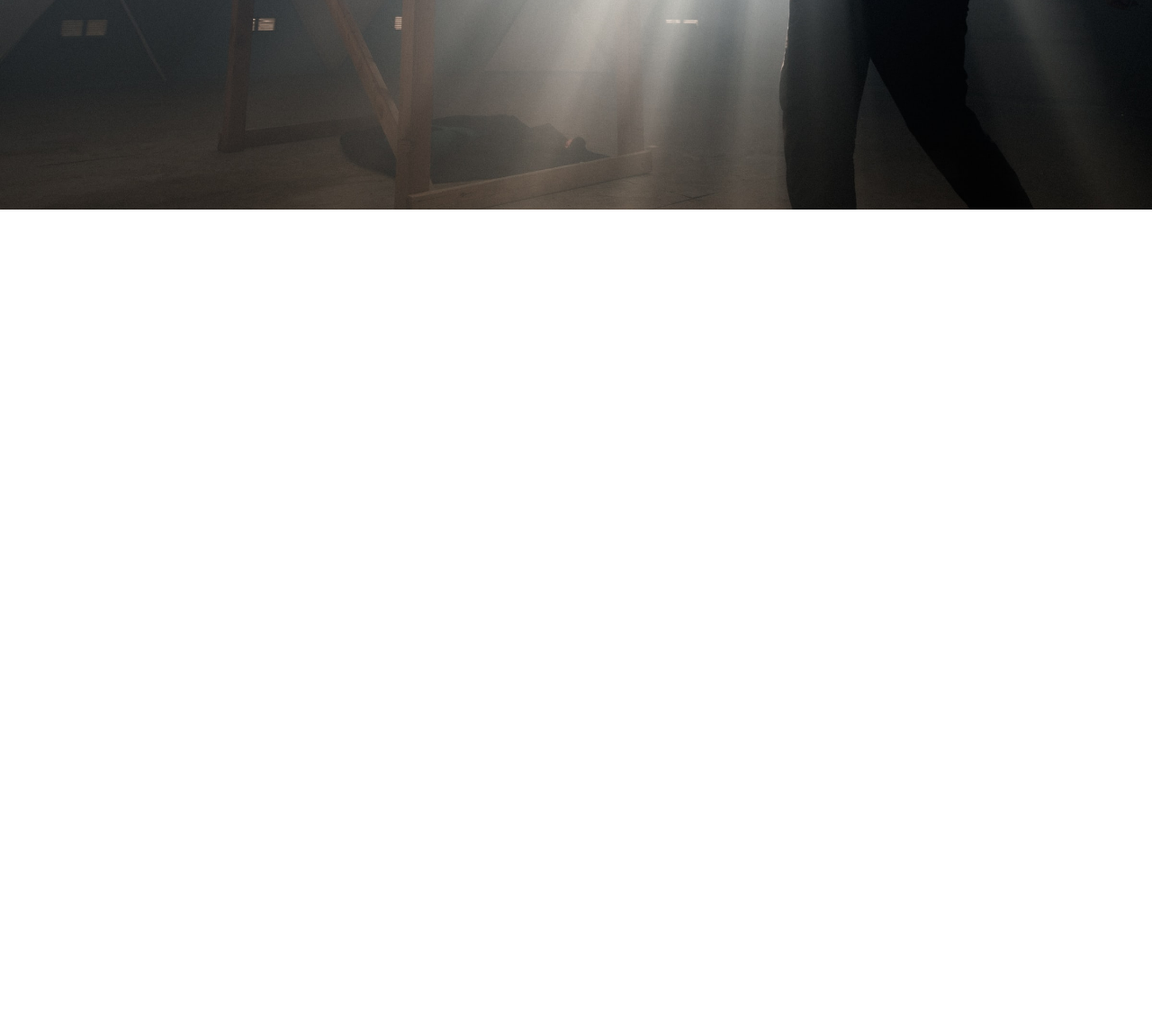
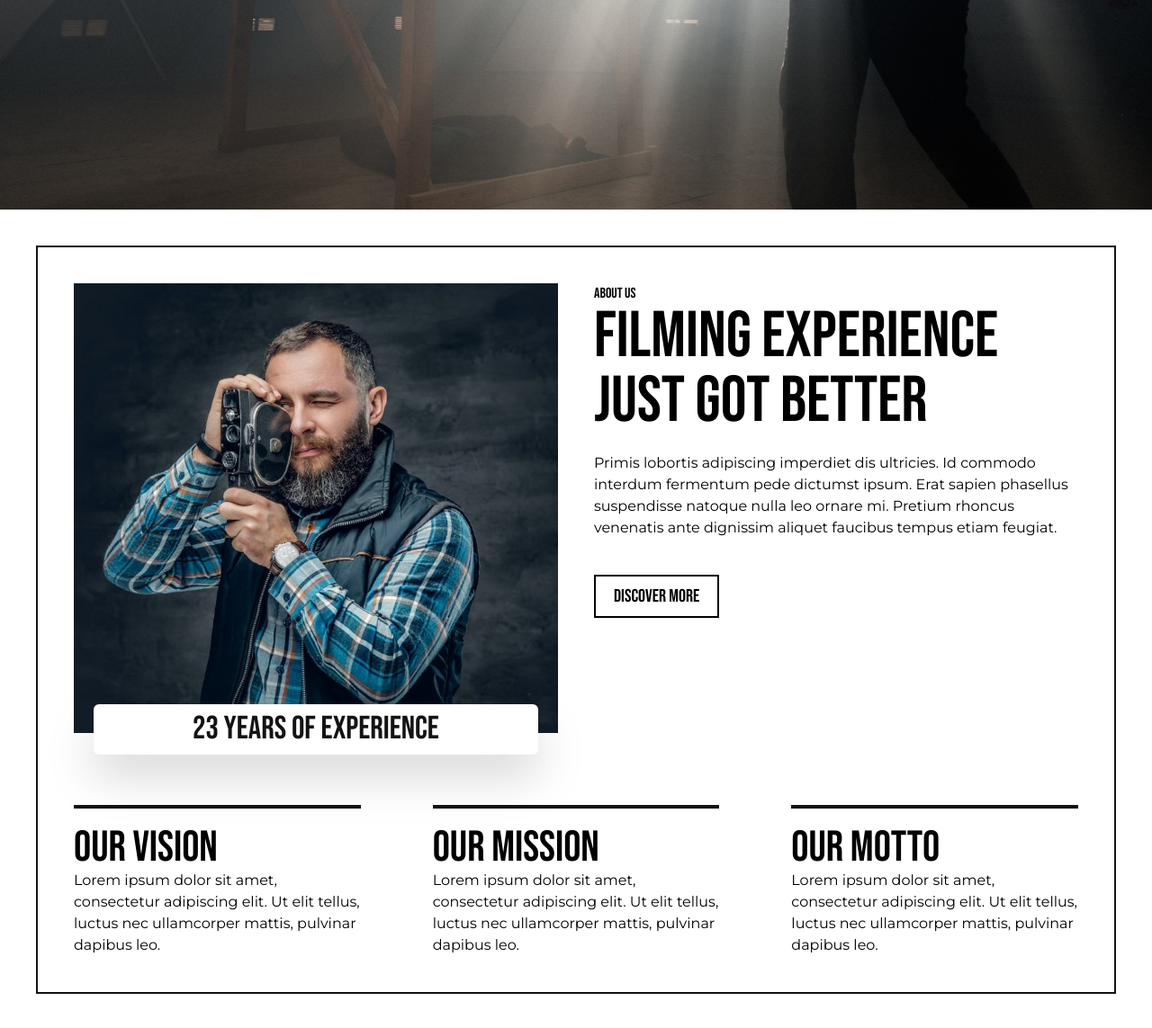
Before and after one commit to AkRazu/tailwind-css, a plain HTML site: page index.html in a window 1280 px wide. Shown: the part 567-1710 px from the top of the page at 90% size. Before the commit the page ends 800 px from the top, so only its background shows below. Drawn offline with nearby package versions, Linux system fonts and the light colour scheme.

Commit message:
about us section

```diff
--- a/index.html
+++ b/index.html
@@ -33,6 +33,7 @@
     </script>
   </head>
   <body>
+    <!-- Navbar -->
     <header class="w-full h-20 flex justify-center absolute bg-white">
       <nav class="w-4/5 h-full flex justify-between items-center font-bebas">
         <div>
@@ -49,7 +50,10 @@
     </header>
 
     <main>
-      <section class="h-screen  bg-[url('/images/banner.jpg')] bg-cover flex items-center">
+      <!-- Landing section -->
+      <section
+        class="h-screen bg-[url('/images/banner.jpg')] bg-cover flex items-center"
+      >
         <div class="mx-10 font-bebas text-white w-2/4">
           <p class="text-xl">Movie production studio</p>
           <h1 class="text-7xl">Films MAde to</h1>
@@ -58,7 +62,50 @@
             Lorem ipsum dolor sit amet, consectetur adipiscing elit. Ut elit
             tellus, luctus nec ullamcorper mattis, pulvinar dapibus leo.
           </p>
-          <button class="border-2 px-5 py-2 text-xl mt-10 hover:bg-yellow hover:text-black hover:border-yellow transition-all">Discover More</button>
+          <button
+            class="border-2 px-5 py-2 text-xl mt-10 hover:bg-yellow hover:text-black hover:border-yellow transition-all"
+          >
+            Discover More
+          </button>
+        </div>
+      </section>
+
+      <!-- About us -->
+      <section class="p-10">
+        <div class="border-2 border-offBlack p-10">
+          <div class="flex gap-x-10">
+            <div class="w-2/4 h-[500px] bg-[url('./images/camera-man.jpg')] bg-cover bg-center flex justify-center items-end mb-10">
+              <h1 class="font-bebas text-4xl text-offBlack bg-white w-11/12 text-center rounded-md drop-shadow-2xl py-2 -mb-6">23 YEARS of EXPERIENCE</h1>
+            </div>
+            <div class=" w-2/4 h-full font-bebas">
+              <p>ABOUT US</p>
+              <h1 class="text-7xl">FIlming Experience</h1>
+              <h1 class="text-7xl">Just Got better</h1>
+              <p class="font-montserrat mt-5">Primis lobortis adipiscing imperdiet dis ultricies. Id commodo interdum fermentum pede dictumst ipsum. Erat sapien phasellus suspendisse natoque nulla leo ornare mi. Pretium rhoncus venenatis ante dignissim aliquet faucibus tempus etiam feugiat.</p>
+              <button
+            class="border-2 border-black px-5 py-2 text-xl mt-10 hover:bg-yellow hover:text-black hover:border-yellow transition-all"
+          >
+            Discover More
+          </button>
+            </div>
+          </div>
+          <div class="grid grid-cols-3 gap-x-20 mt-10">
+            <div class="border-t-4 border-offBlack w-full">
+              <h1 class="font-bebas text-5xl mt-5">OUR VISIOn</h1>
+              <p class="font-montserrat">Lorem ipsum dolor sit amet, consectetur adipiscing elit. Ut elit tellus, luctus nec ullamcorper mattis, pulvinar dapibus leo.</p>
+            </div>
+
+            <div class="border-t-4 border-offBlack w-full">
+              <h1 class="font-bebas text-5xl mt-5">OUR Mission</h1>
+              <p class="font-montserrat">Lorem ipsum dolor sit amet, consectetur adipiscing elit. Ut elit tellus, luctus nec ullamcorper mattis, pulvinar dapibus leo.</p>
+            </div>
+
+            <div class="border-t-4 border-offBlack w-full">
+              <h1 class="font-bebas text-5xl mt-5">OUR Motto</h1>
+              <p class="font-montserrat">Lorem ipsum dolor sit amet, consectetur adipiscing elit. Ut elit tellus, luctus nec ullamcorper mattis, pulvinar dapibus leo.</p>
+            </div>
+          </div>
+
         </div>
       </section>
     </main>
```
